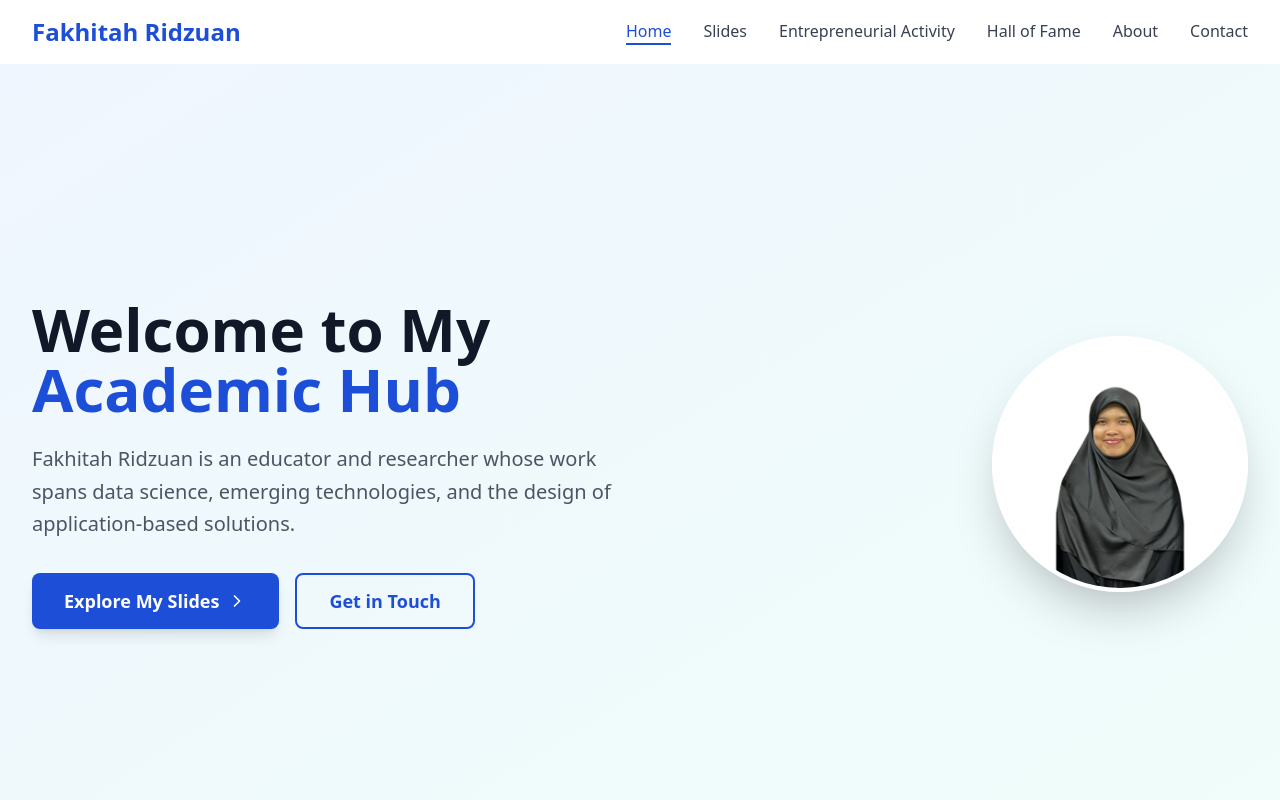
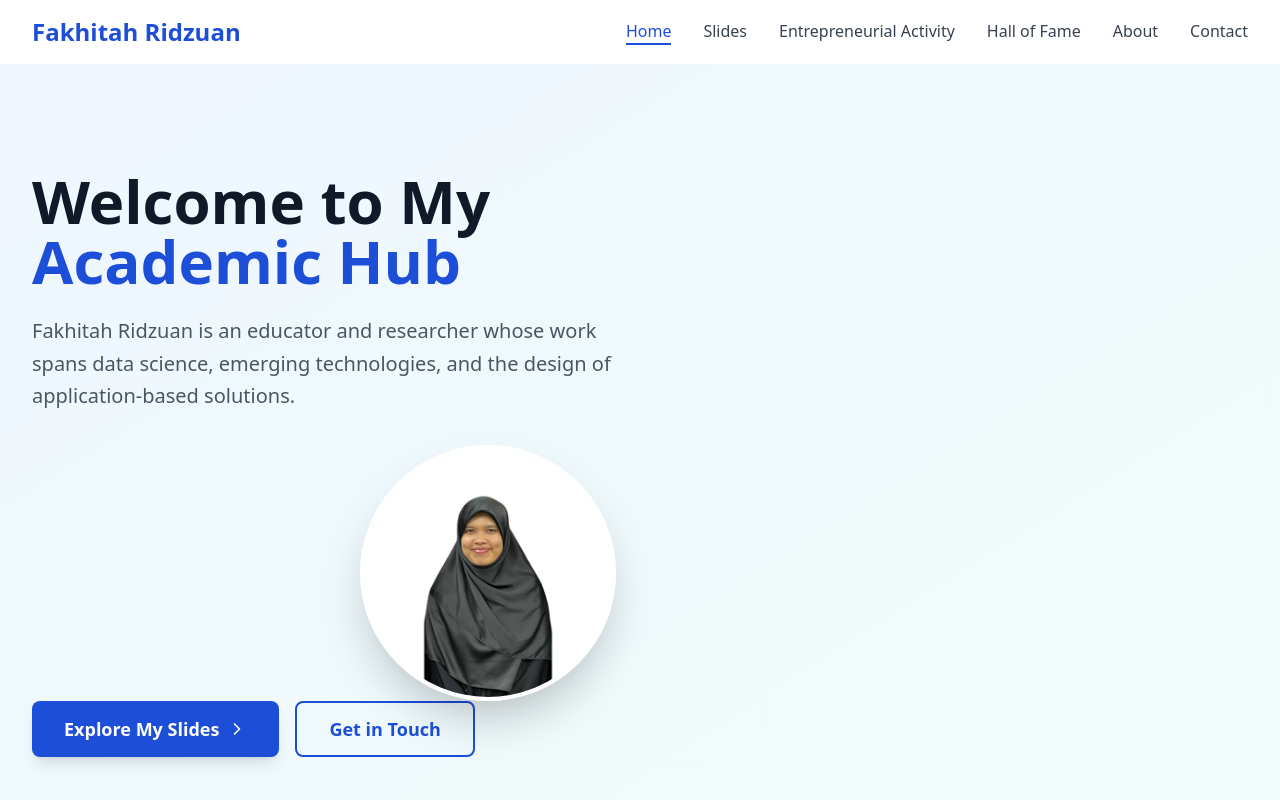
Before and after one commit to fakhitah3/my-page, a React (Vite) app: page / in a window 1280 px wide. Shown: the top 800 px of the page. Built offline with nearby package versions, Linux system fonts and the light colour scheme; no server answers.

Commit message:
Updated Home.tsx

```diff
--- a/src/pages/Home.tsx
+++ b/src/pages/Home.tsx
@@ -9,8 +9,7 @@ const Home = () => {
       <section className="min-h-screen flex items-center bg-gradient-to-br from-blue-50 to-teal-50">
         <div className="max-w-7xl mx-auto px-4 sm:px-6 lg:px-8 py-12">
           <div className="grid grid-cols-1 lg:grid-cols-2 gap-12 items-center">
-
-      {/* Text Content - Left */}
+            {/* Text Content */}
             <div className="text-center lg:text-left">
               <h1 className="text-4xl md:text-5xl lg:text-6xl font-bold text-gray-900 mb-6">
                 Welcome to My
@@ -20,6 +19,17 @@ const Home = () => {
               <p className="text-xl text-gray-600 mb-8 leading-relaxed">
                 Fakhitah Ridzuan is an educator and researcher whose work spans data science, emerging technologies, and the design of application-based solutions.
               </p>
+
+              {/* Profile Image */}
+            <div className="flex justify-center lg:justify-end">
+              <div className="relative">
+                <img
+                  src="/Untitled design (4).png"
+                  alt="Fakhitah Ridzuan"
+                  className="w-64 h-64 rounded-full object-cover shadow-2xl border-4 border-white"
+                />
+              </div>
+            </div>
 
               <div className="flex flex-col sm:flex-row gap-4 justify-center lg:justify-start">
                 <Link
@@ -38,22 +48,9 @@ const Home = () => {
                 </Link>
               </div>
             </div>
-
-      {/* Profile Image - Right */}
-      <div className="flex justify-center lg:justify-end">
-        <div className="relative">
-          <img
-            src="/Untitled design (4).png"
-            alt="Fakhitah Ridzuan"
-            className="w-64 h-64 rounded-full object-cover shadow-2xl border-4 border-white"
-          />
-        </div>
-      </div>
-
           </div>
         </div>
       </section>
-
 
       {/* Brief Bio Section */}
       <section className="py-20 bg-white">
```
Lines whose indentation alone changed are shown as unchanged.
